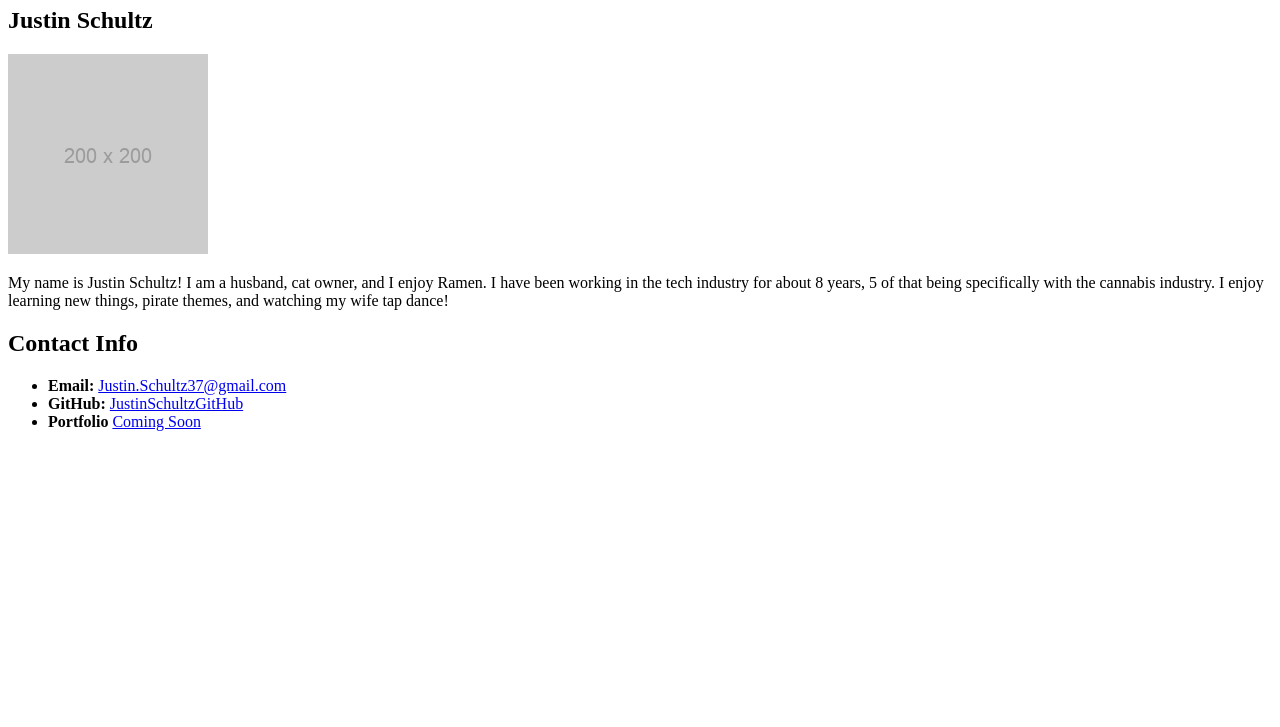
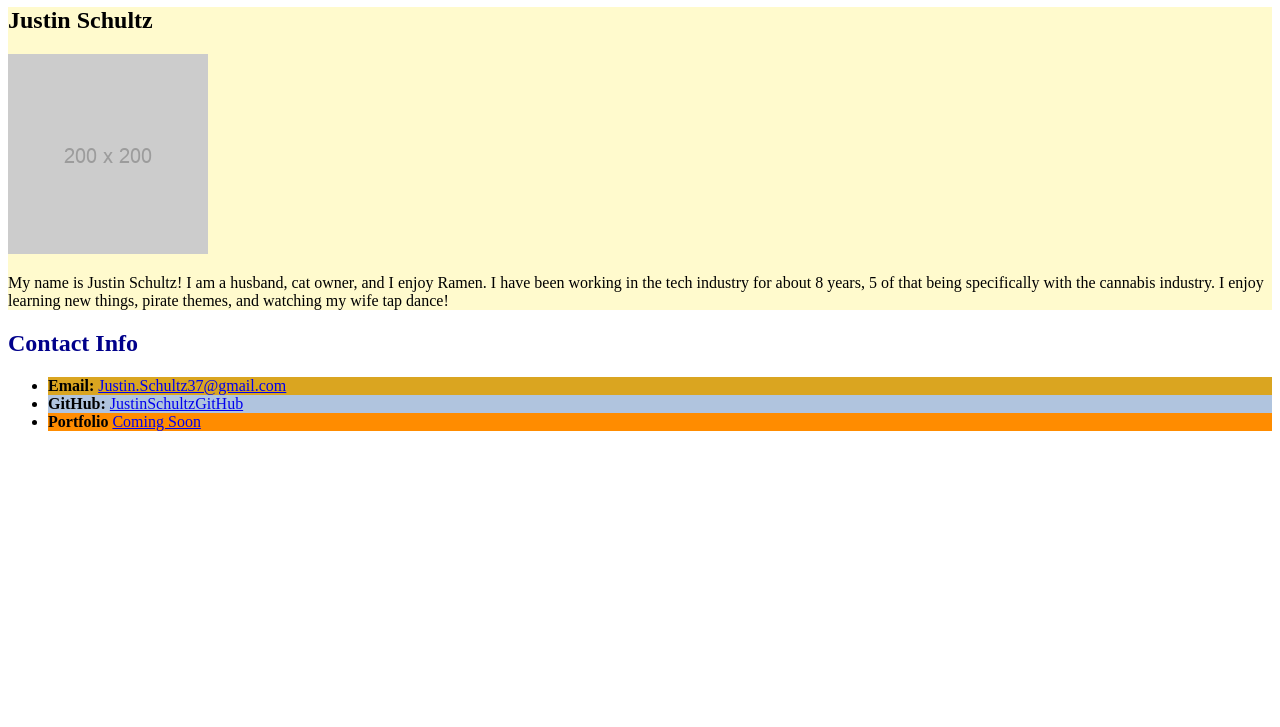
Before and after one commit to justin-schultz37/first-day-repo, a plain HTML site: page index.html in a window 1280 px wide. Shown: the part 73-800 px from the top of the page. Drawn offline with Linux system fonts and the light colour scheme.

Commit message:
added css stylesheet

```diff
--- a/index.html
+++ b/index.html
@@ -3,29 +3,31 @@
 
 <head>
     <meta charset="UTF-8">
+    <link rel="stylesheet" href="./style.css">
     <title>Student Bio</title>
+
 </head>
 
-<header>
+<header class="title">
     <div><h1>Student Bio</h1></div>
 
 </header>
 
 <body>
-    <section>
-        <h2>Justin Schultz</h2></section>
-    <section>
-        <img src="200.png"></section>
-    <section>
+    <section class="lesson">
+        <h2>Justin Schultz</h2>
+
+        <img src="200.png">
+
         <p>My name is Justin Schultz! I am a husband, cat owner, and I enjoy Ramen. I have been working in the tech industry for about 8 years, 5 of that being specifically with the cannabis industry.
             I enjoy learning new things, pirate themes, and watching my wife tap dance!
-        </p></section>
-    <section>
-        <h2>Contact Info</h2></section>
+        </p>
+    </section>
+        <h2 class="title">Contact Info</h2>
     <ul>
-        <li><b>Email:</b> <a href= "https://calendar.google.com/calendar/u/0?cid=anVzdGluLnNjaHVsdHozN0BnbWFpbC5jb20">Justin.Schultz37@gmail.com</a></li>
-        <li><b>GitHub:</b> <a href= "https://github.com/justin-schultz37">JustinSchultzGitHub</a></li>
-        <li><b>Portfolio</b> <a href= "justin.schultz37@gmail.com">Coming Soon</a></li>
+        <li id="email"></div><b>Email:</b> <a href= "https://calendar.google.com/calendar/u/0?cid=anVzdGluLnNjaHVsdHozN0BnbWFpbC5jb20">Justin.Schultz37@gmail.com</a></li>
+        <li id="github"><b>GitHub:</b> <a href= "https://github.com/justin-schultz37">JustinSchultzGitHub</a></li>
+        <li id="portfolio"><b>Portfolio</b> <a href= "justin.schultz37@gmail.com">Coming Soon</a></li>
     </ul>
 </body>
 </html>
--- /dev/null
+++ b/style.css
@@ -0,0 +1,19 @@
+.lesson {
+    background-color: lemonchiffon;
+  }
+
+  .title {
+    color: darkblue;
+  }
+
+  #email {
+    background-color: goldenrod;
+  }
+
+  #github {
+    background-color: lightsteelblue;
+  }
+
+  #portfolio {
+    background-color: darkorange;
+  }
```
